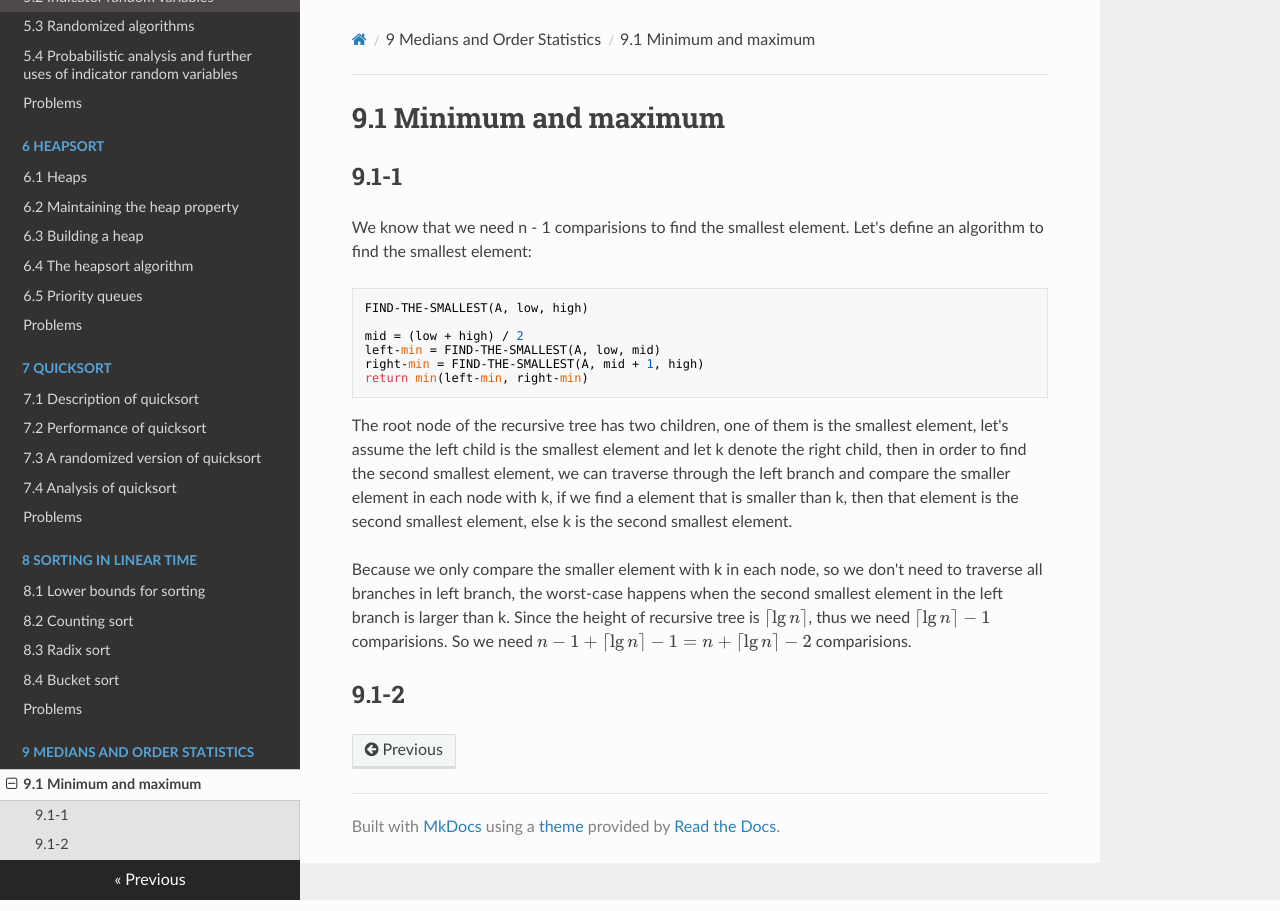
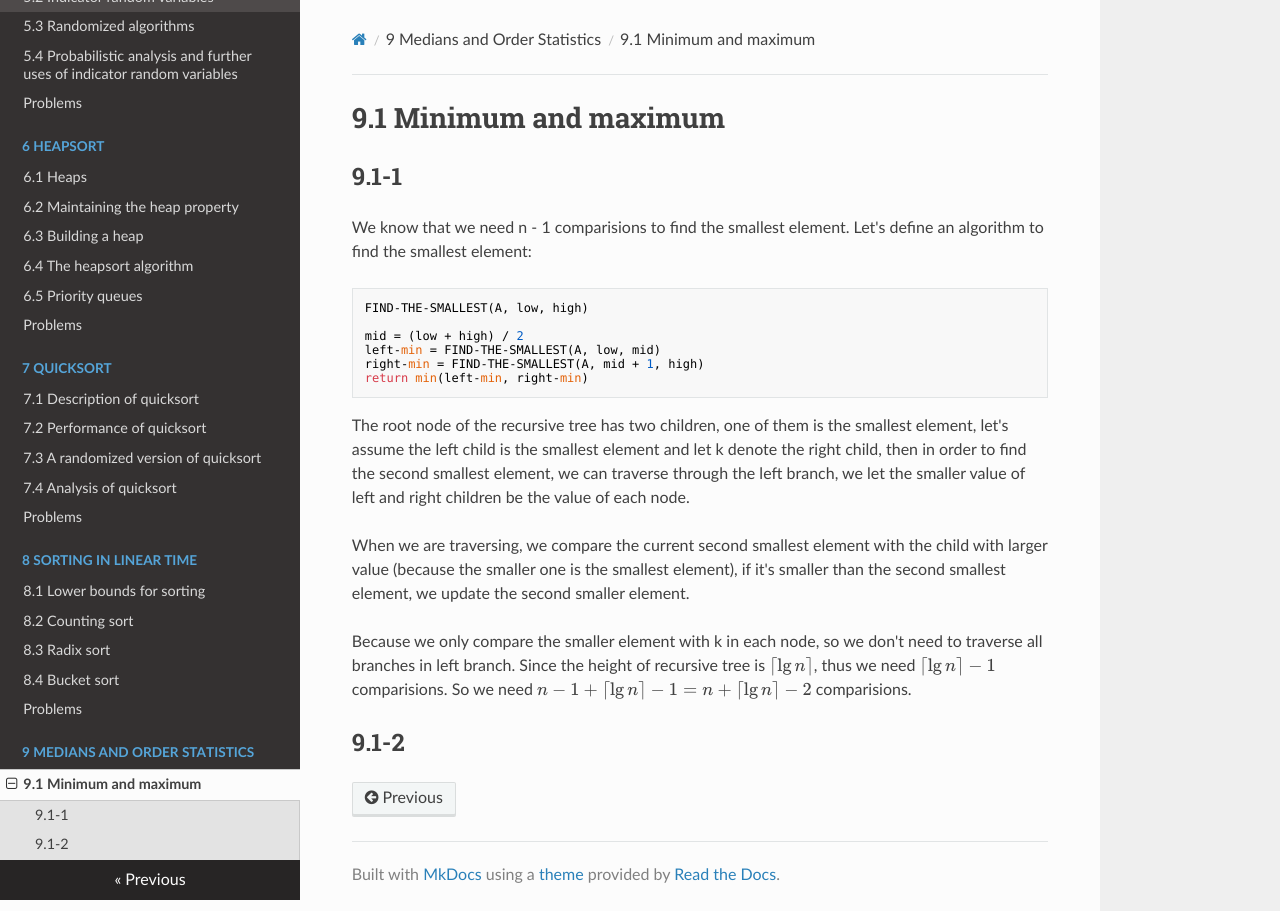
Before and after one commit to Frederick-S/Introduction-to-Algorithms-Notes, an MkDocs documentation site: the page built from docs/9-Medians-and-Order-Statistics/9.1-Minimum-and-maximum.md, in a window 1280 px wide. Built offline with MkDocs 1.6.1, drawn with Linux system fonts in a browser that asks for light colours; nearby versions of some CDN libraries; formulas are drawn with MathJax 3; old or Windows-style settings are respelled for this version of MkDocs.

Commit message:
Update 9.1-1

````diff
--- a/docs/9-Medians-and-Order-Statistics/9.1-Minimum-and-maximum.md
+++ b/docs/9-Medians-and-Order-Statistics/9.1-Minimum-and-maximum.md
@@ -11,8 +11,10 @@
 return min(left-min, right-min)
 ```
 
-The root node of the recursive tree has two children, one of them is the smallest element, let's assume the left child is the smallest element and let k denote the right child, then in order to find the second smallest element, we can traverse through the left branch and compare the smaller element in each node with k, if we find a element that is smaller than k, then that element is the second smallest element, else k is the second smallest element.
+The root node of the recursive tree has two children, one of them is the smallest element, let's assume the left child is the smallest element and let k denote the right child, then in order to find the second smallest element, we can traverse through the left branch, we let the smaller value of left and right children be the value of each node.
 
-Because we only compare the smaller element with k in each node, so we don't need to traverse all branches in left branch, the worst-case happens when the second smallest element in the left branch is larger than k. Since the height of recursive tree is $\lceil \lg{n} \rceil$, thus we need $\lceil \lg{n} \rceil - 1$ comparisions. So we need $n - 1 + \lceil \lg{n} \rceil - 1 = n + \lceil \lg{n} \rceil - 2$ comparisions.
+When we are traversing, we compare the current second smallest element with the child with larger value (because the smaller one is the smallest element), if it's smaller than the second smallest element, we update the second smaller element.
+
+Because we only compare the smaller element with k in each node, so we don't need to traverse all branches in left branch. Since the height of recursive tree is $\lceil \lg{n} \rceil$, thus we need $\lceil \lg{n} \rceil - 1$ comparisions. So we need $n - 1 + \lceil \lg{n} \rceil - 1 = n + \lceil \lg{n} \rceil - 2$ comparisions.
 
 ## 9.1-2
````
